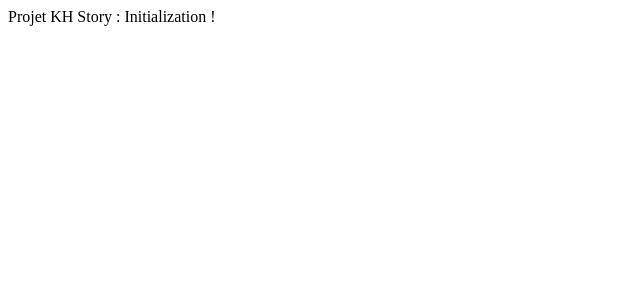
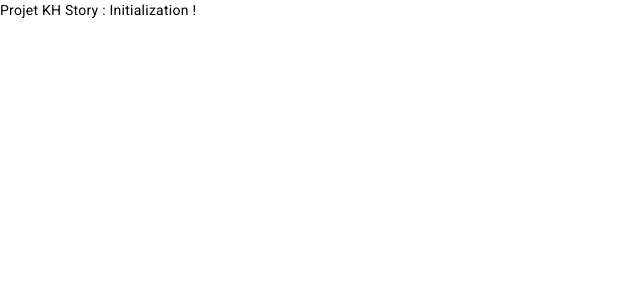
Before and after one commit to roMarziali/KH-Story, an Angular app: page / in a window 1280 px wide. Shown: the top 300 px of the page, without its empty margins (0-640 px from the left). Built offline with nearby package versions, Linux system fonts and the light colour scheme.

Commit message:
Adding Angular Material

```diff
--- a/angular.json
+++ b/angular.json
@@ -30,6 +30,7 @@
               "src/assets"
             ],
             "styles": [
+              "@angular/material/prebuilt-themes/deeppurple-amber.css",
               "src/styles.scss"
             ],
             "scripts": []
@@ -93,6 +94,7 @@
               "src/assets"
             ],
             "styles": [
+              "@angular/material/prebuilt-themes/deeppurple-amber.css",
               "src/styles.scss"
             ],
             "scripts": []
--- a/package.json
+++ b/package.json
@@ -11,10 +11,12 @@
   "private": true,
   "dependencies": {
     "@angular/animations": "^15.0.0",
+    "@angular/cdk": "^15.2.9",
     "@angular/common": "^15.0.0",
     "@angular/compiler": "^15.0.0",
     "@angular/core": "^15.0.0",
     "@angular/forms": "^15.0.0",
+    "@angular/material": "^15.2.9",
     "@angular/platform-browser": "^15.0.0",
     "@angular/platform-browser-dynamic": "^15.0.0",
     "@angular/router": "^15.0.0",
--- a/src/app/app.module.ts
+++ b/src/app/app.module.ts
@@ -3,6 +3,7 @@
 
 import { AppRoutingModule } from './app-routing.module';
 import { AppComponent } from './app.component';
+import { BrowserAnimationsModule } from '@angular/platform-browser/animations';
 
 @NgModule({
   declarations: [
@@ -10,7 +11,8 @@
   ],
   imports: [
     BrowserModule,
-    AppRoutingModule
+    AppRoutingModule,
+    BrowserAnimationsModule
   ],
   providers: [],
   bootstrap: [AppComponent]
--- a/src/index.html
+++ b/src/index.html
@@ -6,8 +6,11 @@
   <base href="/">
   <meta name="viewport" content="width=device-width, initial-scale=1">
   <link rel="icon" type="image/x-icon" href="favicon.ico">
+  <link rel="preconnect" href="https://fonts.gstatic.com">
+  <link href="https://fonts.googleapis.com/css2?family=Roboto:wght@300;400;500&display=swap" rel="stylesheet">
+  <link href="https://fonts.googleapis.com/icon?family=Material+Icons" rel="stylesheet">
 </head>
-<body>
+<body class="mat-typography">
   <app-root></app-root>
 </body>
 </html>
--- a/src/styles.scss
+++ b/src/styles.scss
@@ -1 +1,4 @@
 /* You can add global styles to this file, and also import other style files */
+
+html, body { height: 100%; }
+body { margin: 0; font-family: Roboto, "Helvetica Neue", sans-serif; }
```
Also changed, not shown: 1 other file (tests, documents, lock files or other folders).
